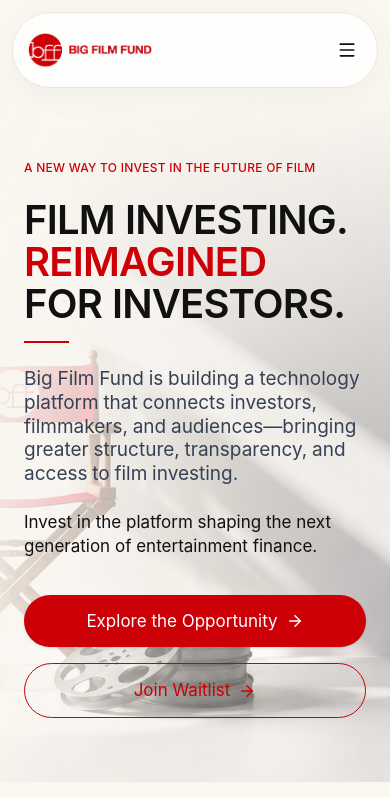
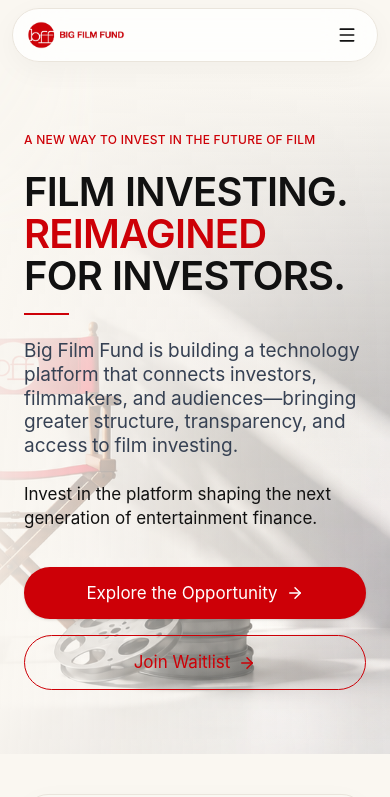
Before and after one commit to ChHashim88/bff3, a Next.js app: page / in a window 390 px wide. Shown: the top 797 px of the page. Built offline with nearby package versions, Linux system fonts and the light colour scheme.

Commit message:
style(nav): reduce mobile navbar height to compact h-[54px] while keeping desktop height strictly at h-[76px]

```diff
--- a/src/components/layout/Navigation.tsx
+++ b/src/components/layout/Navigation.tsx
@@ -27,18 +27,18 @@ export default function Navigation({ onOpenWaitlist, activeSection = "Home" }: N
   ];
 
   return (
-    <header className="sticky top-0 z-50 w-full pt-3 pb-2 px-3 sm:px-8 lg:px-12 xl:px-16">
-      {/* Floating Translucent Pill Container (Navbar height remains strictly h-[76px]) */}
-      <div className="max-w-[1536px] mx-auto bg-white/80 backdrop-blur-xl border border-[#EAE5DC] shadow-[0_8px_30px_rgba(0,0,0,0.04)] rounded-full h-[76px] px-3.5 sm:px-6 lg:px-7 flex items-center justify-between gap-2 sm:gap-6">
+    <header className="sticky top-0 z-50 w-full pt-2 sm:pt-3 pb-1.5 sm:pb-2 px-3 sm:px-8 lg:px-12 xl:px-16">
+      {/* Floating Translucent Pill Container (Mobile height h-[54px], Desktop height h-[76px]) */}
+      <div className="max-w-[1536px] mx-auto bg-white/80 backdrop-blur-xl border border-[#EAE5DC] shadow-[0_8px_30px_rgba(0,0,0,0.04)] rounded-full h-[54px] sm:h-[76px] px-3.5 sm:px-6 lg:px-7 flex items-center justify-between gap-2 sm:gap-6">
 
         {/* Left Logo: Tightly Cropped ~3x Larger Visual Display */}
-        <a href="#" className="flex items-center group shrink-0 py-1">
+        <a href="#" className="flex items-center group shrink-0 py-0.5 sm:py-1">
           <Image
             src="/logo.png"
             alt="Big Film Fund Logo"
             width={240}
             height={100}
-            className="h-9 sm:h-12 lg:h-[52px] w-auto object-contain group-hover:scale-[1.03] transition-transform duration-300"
+            className="h-7 sm:h-12 lg:h-[52px] w-auto object-contain group-hover:scale-[1.03] transition-transform duration-300"
             priority
           />
         </a>
```
